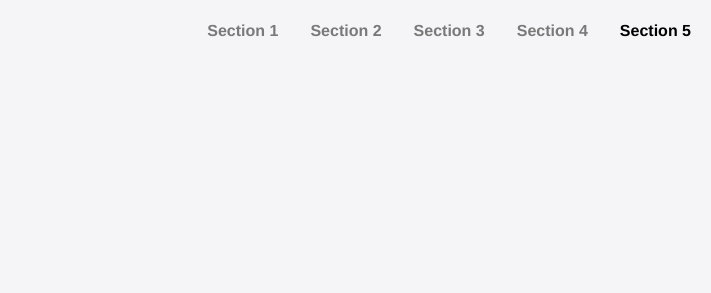
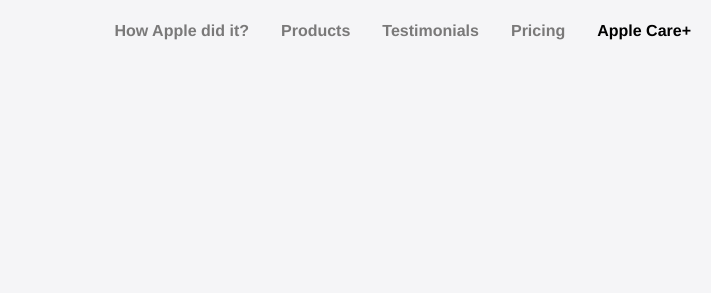
Before and after one commit to alexandrubaciu9/AppleSiteCSS-HTML, a plain HTML site: page index.html in a window 1280 px wide. Shown: the top 293 px of the page, 569-1280 px from the left. Drawn offline with nearby package versions, Linux system fonts and the light colour scheme.

Commit message:
Update index.html
fix before responsive

```diff
--- a/index.html
+++ b/index.html
@@ -34,11 +34,11 @@
       </a>
       <nav class="main-nav">
         <ul class="main-nav-list">
-          <li><a class="main-nav-link" href="#">Section 1</a></li>
-          <li><a class="main-nav-link" href="#">Section 2</a></li>
-          <li><a class="main-nav-link" href="#">Section 3</a></li>
-          <li><a class="main-nav-link" href="#">Section 4</a></li>
-          <li><a class="main-nav-link nav-cta" href="#">Section 5</a></li>
+          <li><a class="main-nav-link" href="#">How Apple did it?</a></li>
+          <li><a class="main-nav-link" href="#">Products</a></li>
+          <li><a class="main-nav-link" href="#">Testimonials</a></li>
+          <li><a class="main-nav-link" href="#">Pricing</a></li>
+          <li><a class="main-nav-link nav-cta" href="#">Apple Care+</a></li>
         </ul>
       </nav>
     </header>
```
